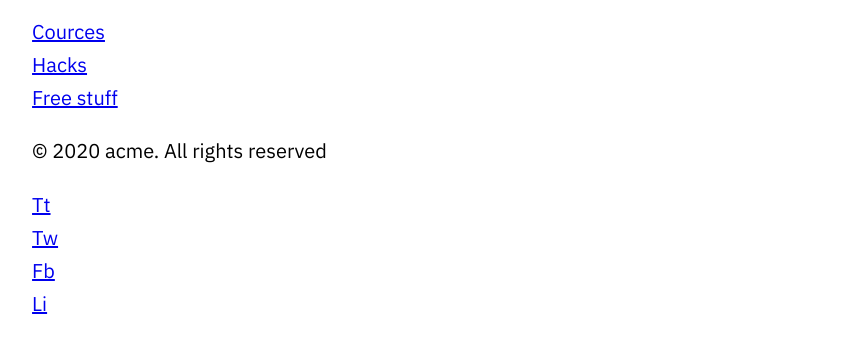
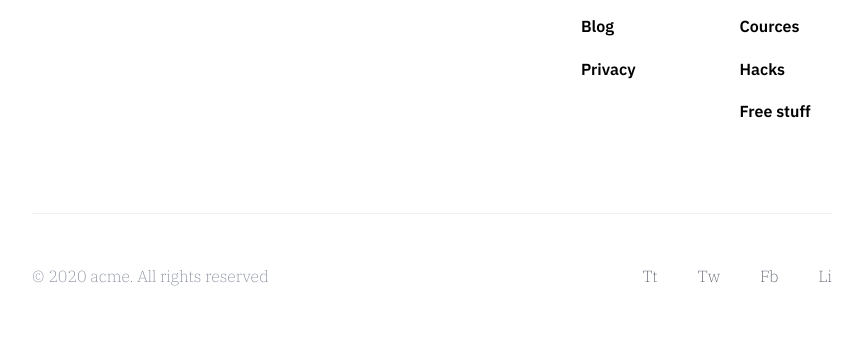
Before and after one commit to gvozdenkov/acme-blog-landing, a website built with Vite: page index.html in a window 1280 px wide. Shown: the part 3076-3416 px from the top of the page, without its empty margins (208-1071 px from the left). Built offline with nearby package versions, Linux system fonts and the light colour scheme; files whose address does not match are found by name.

Commit message:
feat: add footer

```diff
--- a/index.html
+++ b/index.html
@@ -25,7 +25,7 @@
       </div>
     </header>
 
-    <section class="hero">
+    <section class="section hero">
       <div class="">
         <h1 class="page-heading">Lorem ipsum dolor sit amet, consectet adipiscing</h1>
         <p class="ff-accent paragraph-l">
@@ -36,7 +36,7 @@
       </div>
     </section>
 
-    <section class="about">
+    <section class="section about">
       <div class="">
         <header class="section-heading ff-accent">
           <h2 class="">About</h2>
@@ -55,7 +55,7 @@
       </div>
     </section>
 
-    <section class="latest-aricles bg-accent rounded">
+    <section class="section latest-aricles bg-accent rounded">
       <header class="section-heading ff-accent">
         <h2 class="">Blog</h2>
         <p>Latest thoughts, news and ideas</p>
@@ -91,7 +91,7 @@
       </div>
     </section>
 
-    <section class="cta">
+    <section class="section cta">
       <header class="section-heading ff-accent">
         <h2 class="">Inbox</h2>
         <p>Knowledge letters</p>
@@ -122,23 +122,22 @@
       </form>
     </section>
 
-    <footer class="primary-footer">
-      <div class="">
+    <footer class="section primary-footer">
+      <nav class="primary-footer__nav">
         <a href="index.html" aria-label="home page"><img src="/images/logo.svg" alt="" /></a>
-        <nav class="primary-footer__nav">
-          <div class="">
+        <div>
           <h2>Map</h2>
           <ul>
-              <li><a href="#">Blog</a></li>
-              <li><a href="#">Privacy</a></li>
+            <li><a href="#" class="btn bold">Blog</a></li>
+            <li><a href="#" class="btn bold">Privacy</a></li>
           </ul>
         </div>
-          <div class="">
+        <div>
           <h2>Resources</h2>
           <ul>
-              <li><a href="#">Cources</a></li>
-              <li><a href="#">Hacks</a></li>
-              <li><a href="#">Free stuff</a></li>
+            <li><a href="#" class="btn bold">Cources</a></li>
+            <li><a href="#" class="btn bold">Hacks</a></li>
+            <li><a href="#" class="btn bold">Free stuff</a></li>
           </ul>
         </div>
       </nav>
@@ -151,7 +150,6 @@
           <li><a href="#">Li</a></li>
         </ul>
       </div>
-      </div>
     </footer>
   </body>
 </html>
--- a/src/styles/compponents/index.css
+++ b/src/styles/compponents/index.css
@@ -6,3 +6,4 @@
 @import url(./form.css);
 @import url(./newsletter-form.css);
 @import url(./btn.css);
+@import url(./primary-footer.css);
--- /dev/null
+++ b/src/styles/compponents/primary-footer.css
@@ -0,0 +1,69 @@
+.primary-footer {
+  --section-padding: 0;
+}
+
+.primary-footer__nav {
+  display: grid;
+  gap: 5rem;
+
+  padding-block: 2.5rem 5rem;
+  border-top: 1px solid var(--clr-neutral-200);
+  border-bottom: 1px solid var(--clr-neutral-200);
+
+  h2 {
+    font-size: var(--fs-400);
+    line-height: 1.2;
+    font-weight: var(--fw-200);
+    color: var(--clr-neutral-400);
+    margin-block-end: 0.5rem;
+  }
+
+  ul {
+    margin: 0;
+  }
+}
+
+.primary-footer__bottom {
+  font-family: var(--ff-accent);
+  font-size: var(--fs-300);
+  line-height: 1.33;
+
+  padding-block: 2.5rem 5rem;
+  display: flex;
+  flex-direction: column-reverse;
+  gap: 1.5rem;
+
+  > p {
+    color: var(--clr-neutral-400);
+  }
+
+  > ul {
+    display: flex;
+    gap: 2.5rem;
+    margin-block: 0.75rem;
+
+    a {
+      text-decoration: none;
+      color: var(--clr-neutral-500);
+    }
+  }
+}
+
+@media (width > 750px) {
+  .primary-footer {
+    --section-padding: 5rem 0;
+  }
+
+  .primary-footer__nav {
+    padding-block: 5rem;
+    gap: 6.5rem;
+    grid-template-columns: 400fr max-content max-content;
+  }
+
+  .primary-footer__bottom {
+    flex-direction: row;
+    align-items: center;
+    justify-content: space-between;
+    padding-block: 2.5rem;
+  }
+}
--- a/src/styles/general.css
+++ b/src/styles/general.css
@@ -1,3 +1,3 @@
-section {
+.section {
   padding-block: var(--section-padding, 2.5rem);
 }
```
Lines whose indentation alone changed are shown as unchanged.
